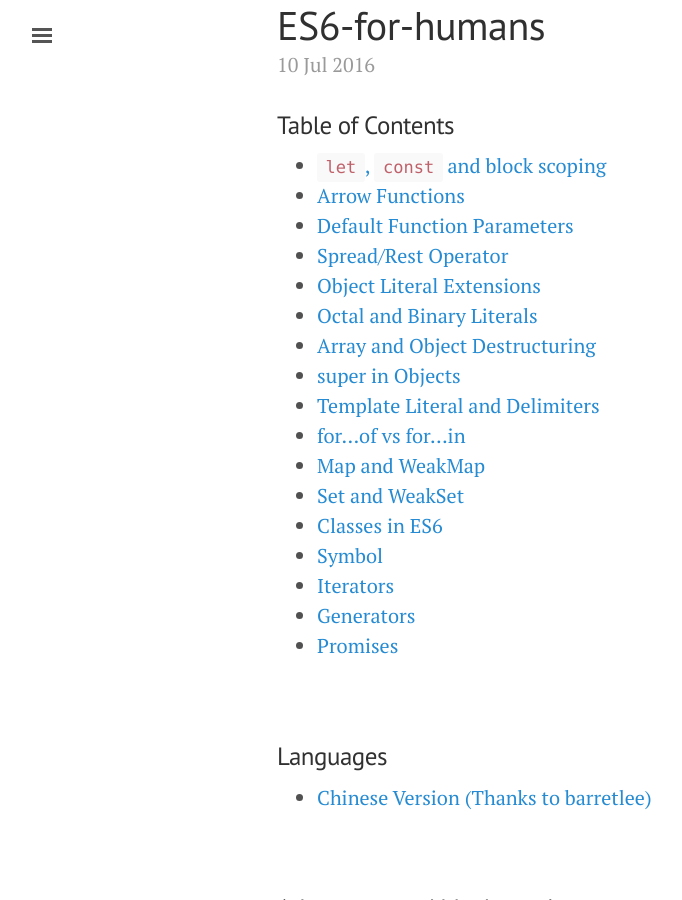
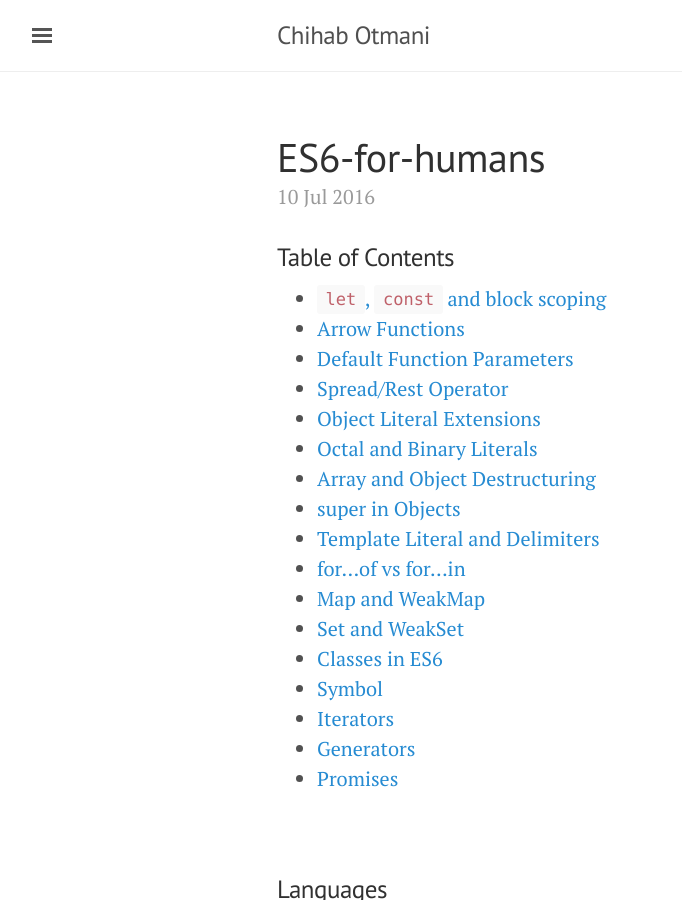
Before and after one commit to chihab/chihab.github.io, a Jekyll site: the page built from index.html, in a window 1280 px wide and 900 px high. Shown: the whole window, without its empty margins (3-685 px from the left). Built offline with Jekyll 4.4.1, drawn with Linux system fonts in a browser that asks for light colours; the list of posts is cut into pages by our own code.

Commit message:
keeping master head with only site title

```diff
--- a/_layouts/default.html
+++ b/_layouts/default.html
@@ -10,13 +10,13 @@
     <!-- Wrap is the content to shift when toggling the sidebar. We wrap the
          content to avoid any CSS collisions with our real content. -->
     <div class="wrap">
-      <!--div class="masthead">
+      <div class="masthead">
         <div class="container">
           <h3 class="masthead-title">
             <a href="{{ site.baseurl }}/" title="Home">{{ site.title }}</a>
           </h3>
         </div>
-      </div-->
+      </div>
 
       <div class="container content">
         {{ content }}
```
